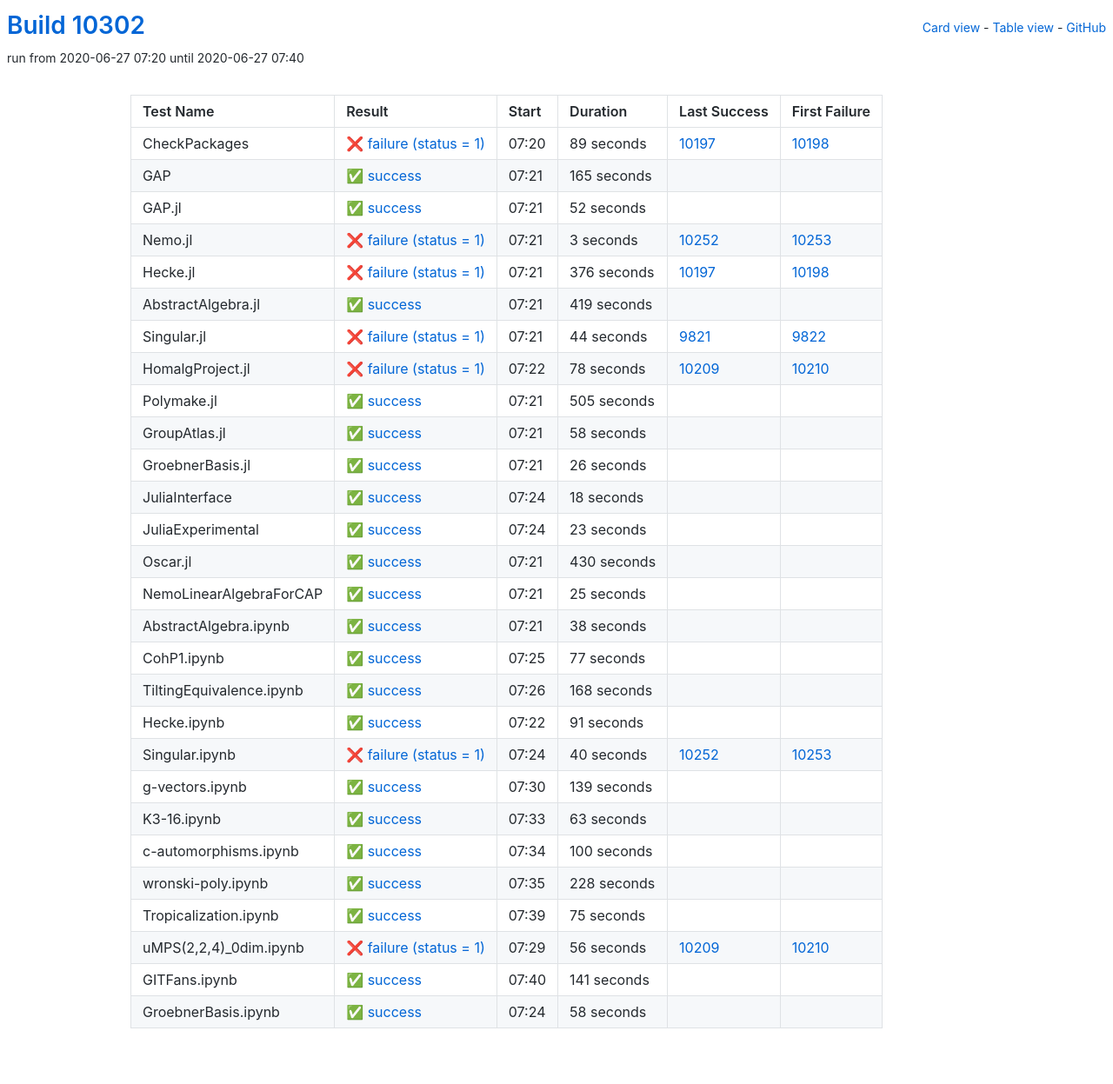
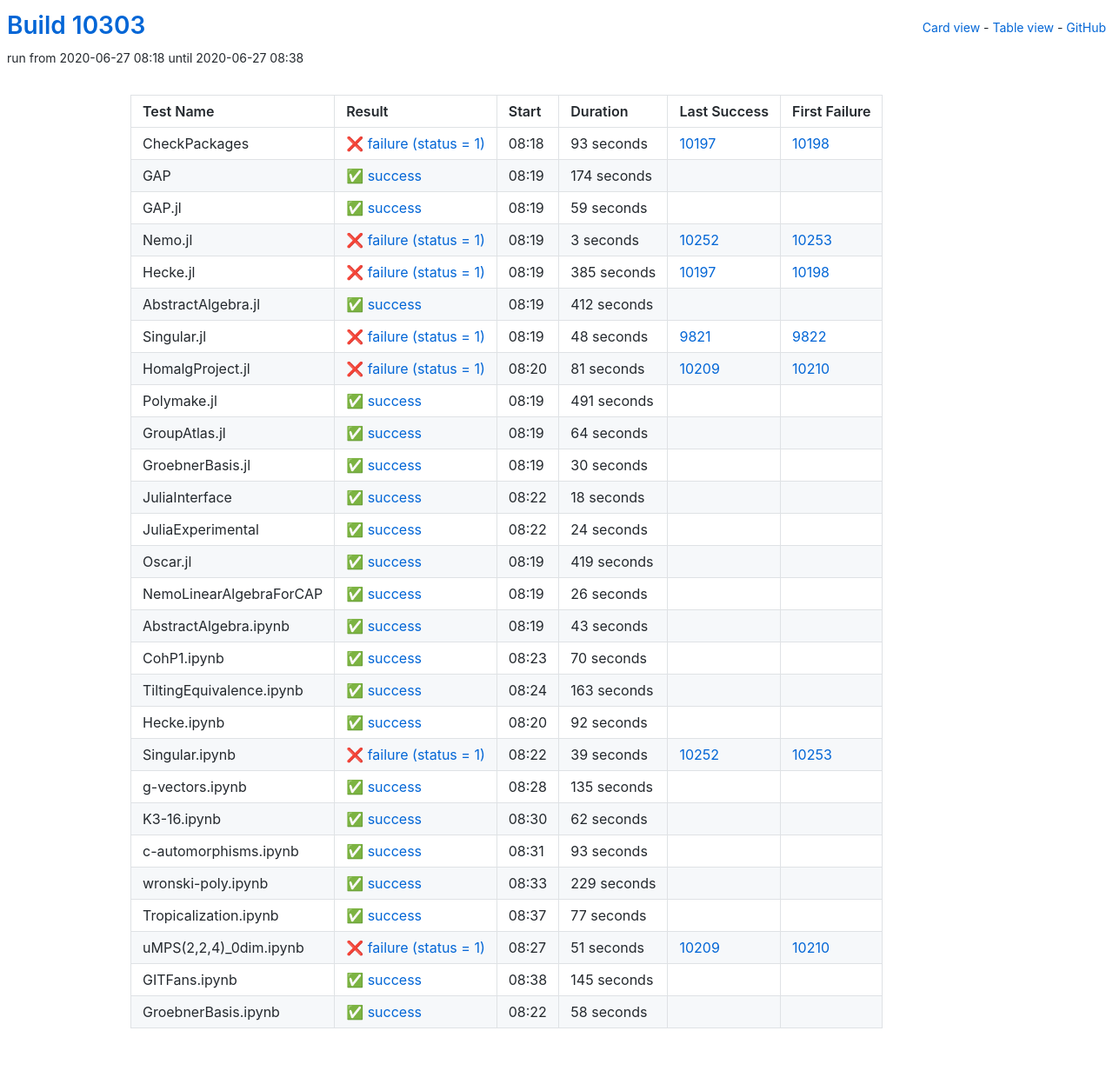
Before and after one commit to oscar-system/oscar-ci-status, a Jekyll site: the page built from table.html, in a window 1280 px wide. Shown: the whole page at 87% size. Built offline with Jekyll 4.4.1, drawn with Linux system fonts in a browser that asks for light colours.

Commit message:
Build #10303

```diff
--- a/_data/ci.yml
+++ b/_data/ci.yml
@@ -1,6 +1,6 @@
 ---
-build: 10302
-build_url: https://oscarci.mathematik.uni-kl.de/job/oscar/10302/
+build: 10303
+build_url: https://oscarci.mathematik.uni-kl.de/job/oscar/10303/
 job: oscar
 organization: oscar-system
 repo: oscar-ci-status
@@ -8,44 +8,44 @@
 tests:
 - name: CheckPackages
   id: checkpackages
-  log: https://oscarci.mathematik.uni-kl.de/job/oscar/10302/artifact/logs/build-10302/CheckPackages.log
-  start: 2020-06-27 07:20
+  log: https://oscarci.mathematik.uni-kl.de/job/oscar/10303/artifact/logs/build-10303/CheckPackages.log
+  start: 2020-06-27 08:18
   success: false
   exitcode: 1
   status: failure
-  duration: 89
+  duration: 93
   last_success: 10197
   last_success_url: https://oscarci.mathematik.uni-kl.de/job/oscar/10197/
   first_failure: 10198
   first_failure_url: https://oscarci.mathematik.uni-kl.de/job/oscar/10198/
 - name: GAP
   id: gap
-  log: https://oscarci.mathematik.uni-kl.de/job/oscar/10302/artifact/logs/build-10302/GAP.log
-  start: 2020-06-27 07:21
+  log: https://oscarci.mathematik.uni-kl.de/job/oscar/10303/artifact/logs/build-10303/GAP.log
+  start: 2020-06-27 08:19
   success: true
   exitcode: 0
   status: success
-  duration: 165
+  duration: 174
   last_success: false
   last_success_url:
   first_failure: false
   first_failure_url:
 - name: GAP.jl
   id: gap-jl
-  log: https://oscarci.mathematik.uni-kl.de/job/oscar/10302/artifact/logs/build-10302/GAP.jl.log
-  start: 2020-06-27 07:21
+  log: https://oscarci.mathematik.uni-kl.de/job/oscar/10303/artifact/logs/build-10303/GAP.jl.log
+  start: 2020-06-27 08:19
   success: true
   exitcode: 0
   status: success
-  duration: 52
+  duration: 59
   last_success: false
   last_success_url:
   first_failure: false
   first_failure_url:
 - name: Nemo.jl
   id: nemo-jl
-  log: https://oscarci.mathematik.uni-kl.de/job/oscar/10302/artifact/logs/build-10302/Nemo.jl.log
-  start: 2020-06-27 07:21
+  log: https://oscarci.mathematik.uni-kl.de/job/oscar/10303/artifact/logs/build-10303/Nemo.jl.log
+  start: 2020-06-27 08:19
   success: false
   exitcode: 1
   status: failure
@@ -56,92 +56,92 @@
   first_failure_url: https://oscarci.mathematik.uni-kl.de/job/oscar/10253/
 - name: Hecke.jl
   id: hecke-jl
-  log: https://oscarci.mathematik.uni-kl.de/job/oscar/10302/artifact/logs/build-10302/Hecke.jl.log
-  start: 2020-06-27 07:21
+  log: https://oscarci.mathematik.uni-kl.de/job/oscar/10303/artifact/logs/build-10303/Hecke.jl.log
+  start: 2020-06-27 08:19
   success: false
   exitcode: 1
   status: failure
-  duration: 376
+  duration: 385
   last_success: 10197
   last_success_url: https://oscarci.mathematik.uni-kl.de/job/oscar/10197/
   first_failure: 10198
   first_failure_url: https://oscarci.mathematik.uni-kl.de/job/oscar/10198/
 - name: AbstractAlgebra.jl
   id: abstractalgebra-jl
-  log: https://oscarci.mathematik.uni-kl.de/job/oscar/10302/artifact/logs/build-10302/AbstractAlgebra.jl.log
-  start: 2020-06-27 07:21
+  log: https://oscarci.mathematik.uni-kl.de/job/oscar/10303/artifact/logs/build-10303/AbstractAlgebra.jl.log
+  start: 2020-06-27 08:19
   success: true
   exitcode: 0
   status: success
-  duration: 419
+  duration: 412
   last_success: false
   last_success_url:
   first_failure: false
   first_failure_url:
 - name: Singular.jl
   id: singular-jl
-  log: https://oscarci.mathematik.uni-kl.de/job/oscar/10302/artifact/logs/build-10302/Singular.jl.log
-  start: 2020-06-27 07:21
+  log: https://oscarci.mathematik.uni-kl.de/job/oscar/10303/artifact/logs/build-10303/Singular.jl.log
+  start: 2020-06-27 08:19
   success: false
   exitcode: 1
   status: failure
-  duration: 44
+  duration: 48
   last_success: 9821
   last_success_url: https://oscarci.mathematik.uni-kl.de/job/oscar/9821/
   first_failure: 9822
   first_failure_url: https://oscarci.mathematik.uni-kl.de/job/oscar/9822/
 - name: HomalgProject.jl
   id: homalgproject-jl
-  log: https://oscarci.mathematik.uni-kl.de/job/oscar/10302/artifact/logs/build-10302/HomalgProject.jl.log
-  start: 2020-06-27 07:22
+  log: https://oscarci.mathematik.uni-kl.de/job/oscar/10303/artifact/logs/build-10303/HomalgProject.jl.log
+  start: 2020-06-27 08:20
   success: false
   exitcode: 1
   status: failure
-  duration: 78
+  duration: 81
   last_success: 10209
   last_success_url: https://oscarci.mathematik.uni-kl.de/job/oscar/10209/
   first_failure: 10210
   first_failure_url: https://oscarci.mathematik.uni-kl.de/job/oscar/10210/
 - name: Polymake.jl
   id: polymake-jl
-  log: https://oscarci.mathematik.uni-kl.de/job/oscar/10302/artifact/logs/build-10302/Polymake.jl.log
-  start: 2020-06-27 07:21
+  log: https://oscarci.mathematik.uni-kl.de/job/oscar/10303/artifact/logs/build-10303/Polymake.jl.log
+  start: 2020-06-27 08:19
   success: true
   exitcode: 0
   status: success
-  duration: 505
+  duration: 491
   last_success: false
   last_success_url:
   first_failure: false
   first_failure_url:
 - name: GroupAtlas.jl
   id: groupatlas-jl
-  log: https://oscarci.mathematik.uni-kl.de/job/oscar/10302/artifact/logs/build-10302/GroupAtlas.jl.log
-  start: 2020-06-27 07:21
+  log: https://oscarci.mathematik.uni-kl.de/job/oscar/10303/artifact/logs/build-10303/GroupAtlas.jl.log
+  start: 2020-06-27 08:19
   success: true
   exitcode: 0
   status: success
-  duration: 58
+  duration: 64
   last_success: false
   last_success_url:
   first_failure: false
   first_failure_url:
 - name: GroebnerBasis.jl
   id: groebnerbasis-jl
-  log: https://oscarci.mathematik.uni-kl.de/job/oscar/10302/artifact/logs/build-10302/GroebnerBasis.jl.log
-  start: 2020-06-27 07:21
+  log: https://oscarci.mathematik.uni-kl.de/job/oscar/10303/artifact/logs/build-10303/GroebnerBasis.jl.log
+  start: 2020-06-27 08:19
   success: true
   exitcode: 0
   status: success
-  duration: 26
+  duration: 30
   last_success: false
   last_success_url:
   first_failure: false
   first_failure_url:
 - name: JuliaInterface
   id: juliainterface
-  log: https://oscarci.mathematik.uni-kl.de/job/oscar/10302/artifact/logs/build-10302/JuliaInterface.log
-  start: 2020-06-27 07:24
+  log: https://oscarci.mathematik.uni-kl.de/job/oscar/10303/artifact/logs/build-10303/JuliaInterface.log
+  start: 2020-06-27 08:22
   success: true
   exitcode: 0
   status: success
@@ -152,56 +152,152 @@
   first_failure_url:
 - name: JuliaExperimental
   id: juliaexperimental
-  log: https://oscarci.mathematik.uni-kl.de/job/oscar/10302/artifact/logs/build-10302/JuliaExperimental.log
-  start: 2020-06-27 07:24
+  log: https://oscarci.mathematik.uni-kl.de/job/oscar/10303/artifact/logs/build-10303/JuliaExperimental.log
+  start: 2020-06-27 08:22
   success: true
   exitcode: 0
   status: success
-  duration: 23
+  duration: 24
   last_success: false
   last_success_url:
   first_failure: false
   first_failure_url:
 - name: Oscar.jl
   id: oscar-jl
-  log: https://oscarci.mathematik.uni-kl.de/job/oscar/10302/artifact/logs/build-10302/Oscar.jl.log
-  start: 2020-06-27 07:21
+  log: https://oscarci.mathematik.uni-kl.de/job/oscar/10303/artifact/logs/build-10303/Oscar.jl.log
+  start: 2020-06-27 08:19
   success: true
   exitcode: 0
   status: success
-  duration: 430
+  duration: 419
   last_success: false
   last_success_url:
   first_failure: false
   first_failure_url:
 - name: NemoLinearAlgebraForCAP
   id: nemolinearalgebraforcap
-  log: https://oscarci.mathematik.uni-kl.de/job/oscar/10302/artifact/logs/build-10302/NemoLinearAlgebraForCAP.log
-  start: 2020-06-27 07:21
+  log: https://oscarci.mathematik.uni-kl.de/job/oscar/10303/artifact/logs/build-10303/NemoLinearAlgebraForCAP.log
+  start: 2020-06-27 08:19
   success: true
   exitcode: 0
   status: success
-  duration: 25
+  duration: 26
   last_success: false
   last_success_url:
   first_failure: false
   first_failure_url:
 - name: AbstractAlgebra.ipynb
   id: abstractalgebra-ipynb
-  log: https://oscarci.mathematik.uni-kl.de/job/oscar/10302/artifact/logs/build-10302/AbstractAlgebra.ipynb.log
-  start: 2020-06-27 07:21
+  log: https://oscarci.mathematik.uni-kl.de/job/oscar/10303/artifact/logs/build-10303/AbstractAlgebra.ipynb.log
+  start: 2020-06-27 08:19
   success: true
   exitcode: 0
   status: success
-  duration: 38
+  duration: 43
   last_success: false
   last_success_url:
   first_failure: false
   first_failure_url:
 - name: CohP1.ipynb
   id: cohp1-ipynb
-  log: https://oscarci.mathematik.uni-kl.de/job/oscar/10302/artifact/logs/build-10302/CohP1.ipynb.log
-  start: 2020-06-27 07:25
+  log: https://oscarci.mathematik.uni-kl.de/job/oscar/10303/artifact/logs/build-10303/CohP1.ipynb.log
+  start: 2020-06-27 08:23
+  success: true
+  exitcode: 0
+  status: success
+  duration: 70
+  last_success: false
+  last_success_url:
+  first_failure: false
+  first_failure_url:
+- name: TiltingEquivalence.ipynb
+  id: tiltingequivalence-ipynb
+  log: https://oscarci.mathematik.uni-kl.de/job/oscar/10303/artifact/logs/build-10303/TiltingEquivalence.ipynb.log
+  start: 2020-06-27 08:24
+  success: true
+  exitcode: 0
+  status: success
+  duration: 163
+  last_success: false
+  last_success_url:
+  first_failure: false
+  first_failure_url:
+- name: Hecke.ipynb
+  id: hecke-ipynb
+  log: https://oscarci.mathematik.uni-kl.de/job/oscar/10303/artifact/logs/build-10303/Hecke.ipynb.log
+  start: 2020-06-27 08:20
+  success: true
+  exitcode: 0
+  status: success
+  duration: 92
+  last_success: false
+  last_success_url:
+  first_failure: false
+  first_failure_url:
+- name: Singular.ipynb
+  id: singular-ipynb
+  log: https://oscarci.mathematik.uni-kl.de/job/oscar/10303/artifact/logs/build-10303/Singular.ipynb.log
+  start: 2020-06-27 08:22
+  success: false
+  exitcode: 1
+  status: failure
+  duration: 39
+  last_success: 10252
+  last_success_url: https://oscarci.mathematik.uni-kl.de/job/oscar/10252/
+  first_failure: 10253
+  first_failure_url: https://oscarci.mathematik.uni-kl.de/job/oscar/10253/
+- name: g-vectors.ipynb
+  id: g-vectors-ipynb
+  log: https://oscarci.mathematik.uni-kl.de/job/oscar/10303/artifact/logs/build-10303/g-vectors.ipynb.log
+  start: 2020-06-27 08:28
+  success: true
+  exitcode: 0
+  status: success
+  duration: 135
+  last_success: false
+  last_success_url:
+  first_failure: false
+  first_failure_url:
+- name: K3-16.ipynb
+  id: k3-16-ipynb
+  log: https://oscarci.mathematik.uni-kl.de/job/oscar/10303/artifact/logs/build-10303/K3-16.ipynb.log
+  start: 2020-06-27 08:30
+  success: true
+  exitcode: 0
+  status: success
+  duration: 62
+  last_success: false
+  last_success_url:
+  first_failure: false
+  first_failure_url:
+- name: c-automorphisms.ipynb
+  id: c-automorphisms-ipynb
+  log: https://oscarci.mathematik.uni-kl.de/job/oscar/10303/artifact/logs/build-10303/c-automorphisms.ipynb.log
+  start: 2020-06-27 08:31
+  success: true
+  exitcode: 0
+  status: success
+  duration: 93
+  last_success: false
+  last_success_url:
+  first_failure: false
+  first_failure_url:
+- name: wronski-poly.ipynb
+  id: wronski-poly-ipynb
+  log: https://oscarci.mathematik.uni-kl.de/job/oscar/10303/artifact/logs/build-10303/wronski-poly.ipynb.log
+  start: 2020-06-27 08:33
+  success: true
+  exitcode: 0
+  status: success
+  duration: 229
+  last_success: false
+  last_success_url:
+  first_failure: false
+  first_failure_url:
+- name: Tropicalization.ipynb
+  id: tropicalization-ipynb
+  log: https://oscarci.mathematik.uni-kl.de/job/oscar/10303/artifact/logs/build-10303/Tropicalization.ipynb.log
+  start: 2020-06-27 08:37
   success: true
   exitcode: 0
   status: success
@@ -210,130 +306,34 @@
   last_success_url:
   first_failure: false
   first_failure_url:
-- name: TiltingEquivalence.ipynb
-  id: tiltingequivalence-ipynb
-  log: https://oscarci.mathematik.uni-kl.de/job/oscar/10302/artifact/logs/build-10302/TiltingEquivalence.ipynb.log
-  start: 2020-06-27 07:26
-  success: true
-  exitcode: 0
-  status: success
-  duration: 168
-  last_success: false
-  last_success_url:
-  first_failure: false
-  first_failure_url:
-- name: Hecke.ipynb
-  id: hecke-ipynb
-  log: https://oscarci.mathematik.uni-kl.de/job/oscar/10302/artifact/logs/build-10302/Hecke.ipynb.log
-  start: 2020-06-27 07:22
-  success: true
-  exitcode: 0
-  status: success
-  duration: 91
-  last_success: false
-  last_success_url:
-  first_failure: false
-  first_failure_url:
-- name: Singular.ipynb
-  id: singular-ipynb
-  log: https://oscarci.mathematik.uni-kl.de/job/oscar/10302/artifact/logs/build-10302/Singular.ipynb.log
-  start: 2020-06-27 07:24
+- name: uMPS(2,2,4)_0dim.ipynb
+  id: umps-2-2-4-0dim-ipynb
+  log: https://oscarci.mathematik.uni-kl.de/job/oscar/10303/artifact/logs/build-10303/uMPS-2-2-4-_0dim.ipynb.log
+  start: 2020-06-27 08:27
   success: false
   exitcode: 1
   status: failure
-  duration: 40
-  last_success: 10252
-  last_success_url: https://oscarci.mathematik.uni-kl.de/job/oscar/10252/
-  first_failure: 10253
-  first_failure_url: https://oscarci.mathematik.uni-kl.de/job/oscar/10253/
-- name: g-vectors.ipynb
-  id: g-vectors-ipynb
-  log: https://oscarci.mathematik.uni-kl.de/job/oscar/10302/artifact/logs/build-10302/g-vectors.ipynb.log
-  start: 2020-06-27 07:30
-  success: true
-  exitcode: 0
-  status: success
-  duration: 139
-  last_success: false
-  last_success_url:
-  first_failure: false
-  first_failure_url:
-- name: K3-16.ipynb
-  id: k3-16-ipynb
-  log: https://oscarci.mathematik.uni-kl.de/job/oscar/10302/artifact/logs/build-10302/K3-16.ipynb.log
-  start: 2020-06-27 07:33
-  success: true
-  exitcode: 0
-  status: success
-  duration: 63
-  last_success: false
-  last_success_url:
-  first_failure: false
-  first_failure_url:
-- name: c-automorphisms.ipynb
-  id: c-automorphisms-ipynb
-  log: https://oscarci.mathematik.uni-kl.de/job/oscar/10302/artifact/logs/build-10302/c-automorphisms.ipynb.log
-  start: 2020-06-27 07:34
-  success: true
-  exitcode: 0
-  status: success
-  duration: 100
-  last_success: false
-  last_success_url:
-  first_failure: false
-  first_failure_url:
-- name: wronski-poly.ipynb
-  id: wronski-poly-ipynb
-  log: https://oscarci.mathematik.uni-kl.de/job/oscar/10302/artifact/logs/build-10302/wronski-poly.ipynb.log
-  start: 2020-06-27 07:35
-  success: true
-  exitcode: 0
-  status: success
-  duration: 228
-  last_success: false
-  last_success_url:
-  first_failure: false
-  first_failure_url:
-- name: Tropicalization.ipynb
-  id: tropicalization-ipynb
-  log: https://oscarci.mathematik.uni-kl.de/job/oscar/10302/artifact/logs/build-10302/Tropicalization.ipynb.log
-  start: 2020-06-27 07:39
-  success: true
-  exitcode: 0
-  status: success
-  duration: 75
-  last_success: false
-  last_success_url:
-  first_failure: false
-  first_failure_url:
-- name: uMPS(2,2,4)_0dim.ipynb
-  id: umps-2-2-4-0dim-ipynb
-  log: https://oscarci.mathematik.uni-kl.de/job/oscar/10302/artifact/logs/build-10302/uMPS-2-2-4-_0dim.ipynb.log
-  start: 2020-06-27 07:29
-  success: false
-  exitcode: 1
-  status: failure
-  duration: 56
+  duration: 51
   last_success: 10209
   last_success_url: https://oscarci.mathematik.uni-kl.de/job/oscar/10209/
   first_failure: 10210
   first_failure_url: https://oscarci.mathematik.uni-kl.de/job/oscar/10210/
 - name: GITFans.ipynb
   id: gitfans-ipynb
-  log: https://oscarci.mathematik.uni-kl.de/job/oscar/10302/artifact/logs/build-10302/GITFans.ipynb.log
-  start: 2020-06-27 07:40
+  log: https://oscarci.mathematik.uni-kl.de/job/oscar/10303/artifact/logs/build-10303/GITFans.ipynb.log
+  start: 2020-06-27 08:38
   success: true
   exitcode: 0
   status: success
-  duration: 141
+  duration: 145
   last_success: false
   last_success_url:
   first_failure: false
   first_failure_url:
 - name: GroebnerBasis.ipynb
   id: groebnerbasis-ipynb
-  log: https://oscarci.mathematik.uni-kl.de/job/oscar/10302/artifact/logs/build-10302/GroebnerBasis.ipynb.log
-  start: 2020-06-27 07:24
+  log: https://oscarci.mathematik.uni-kl.de/job/oscar/10303/artifact/logs/build-10303/GroebnerBasis.ipynb.log
+  start: 2020-06-27 08:22
   success: true
   exitcode: 0
   status: success
```
Also changed, not shown: README.md.
